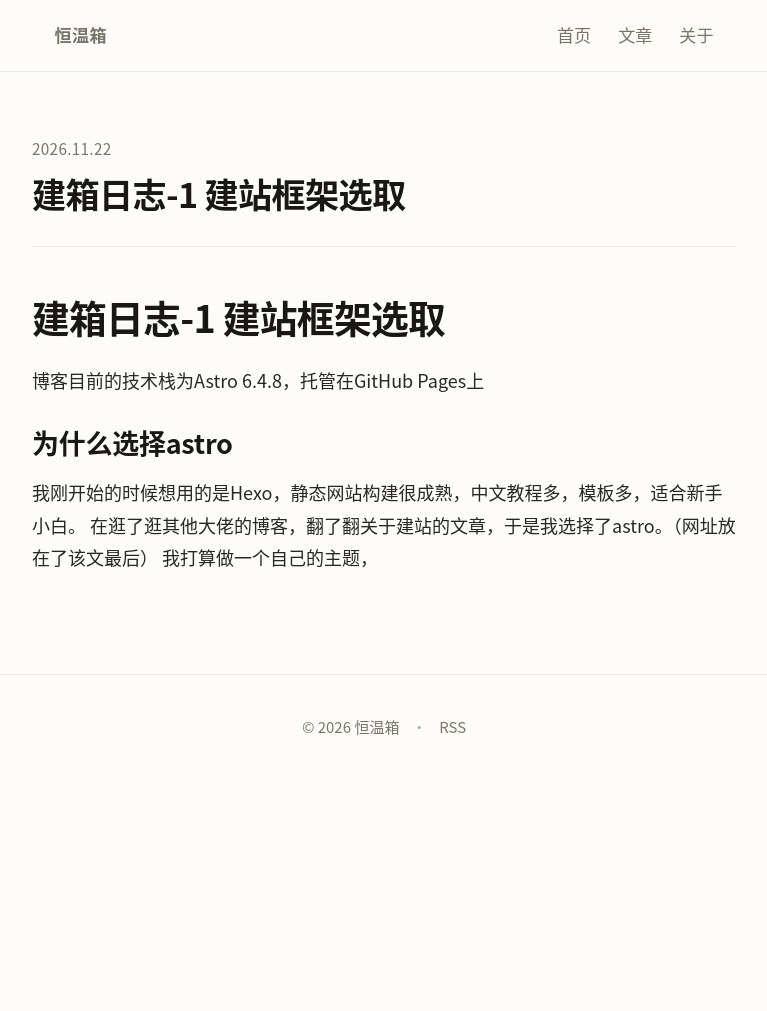
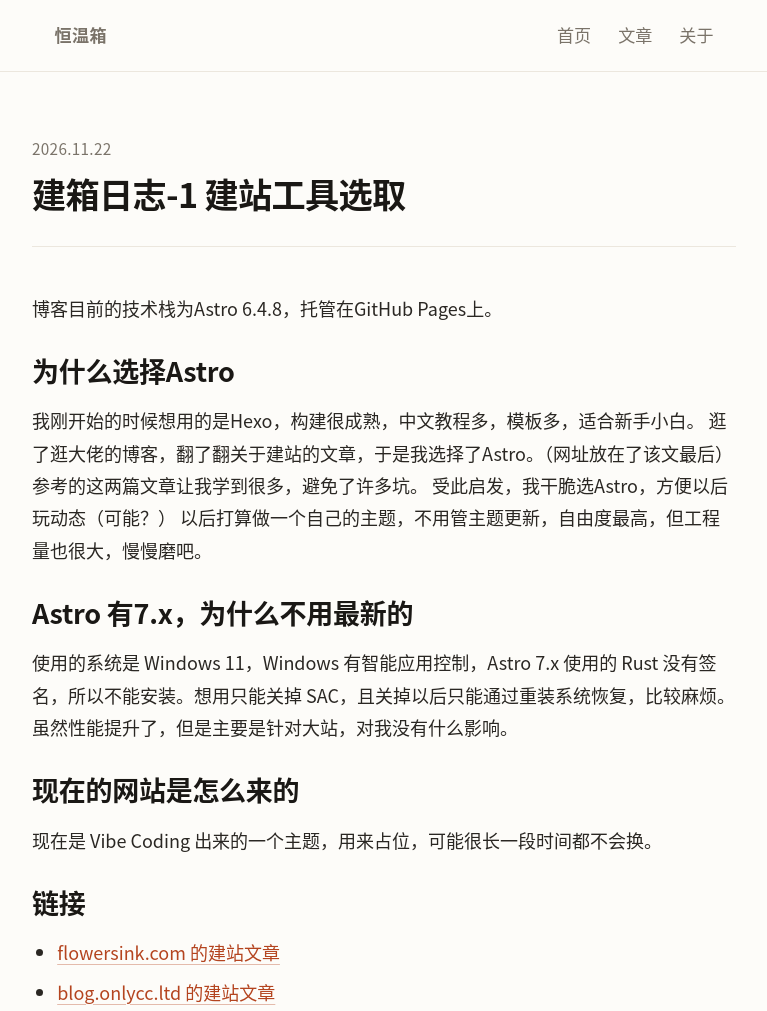
Before and after one commit to zx567878/dev-toolbox, an Astro site: page /posts/yuan-1 in a window 1280 px wide. Shown: the top 1011 px of the page, without its empty margins (256-1023 px from the left). Before the commit the page ends 800 px from the top, so only its background shows below. Built offline with nearby package versions, Linux system fonts and the light colour scheme; Astro itself is replaced by a stand-in of ours.

Commit message:
content: 两篇文章修正错别字、标点与句子结构
hello：标题改为《写在开始》，拆分长句，结尾补收束句
yuan-1：删正文重复 H1，补 description，修 Astor/Windows 11/Rust 拼写，
       半角逗号改全角，合并逗号结尾的三行，裸链接改列表

```diff
--- a/src/content/posts/hello.md
+++ b/src/content/posts/hello.md
@@ -1,13 +1,13 @@
 ---
-title: 第一次写博客
+title: 写在开始
 date: 2026-11-19 06:57:00
 description: 恒温箱开张：不定期更新一些我感兴趣的内容。
 tags:
   - 杂记
 ---
 
-你好，我是气温U。这是我的个人博客——恒温箱，会不定期更新一些我感兴趣的内容，分享给大家，博君一笑。
+你好，我是气温U。这是我的个人博客——恒温箱。我会不定期更新一些我感兴趣的内容，分享给你。
 
-至于为什么要建个人博客，原因：其一是想给未来的自己留点能回看的东西，其二是博客于我来说也蛮新奇，想尝试尝试。
+至于建这个博客的原因，其一是想给未来的自己留点能回看的东西，其二是博客对我来说蛮新奇。
 
-完
+好了，就先说到这吧。
--- a/src/content/posts/yuan-1.md
+++ b/src/content/posts/yuan-1.md
@@ -1,13 +1,21 @@
 ---
-title: 建箱日志-1 建站框架选取
+title: 建箱日志-1 建站工具选取
 date: 2026-11-22
+description: 从 Hexo 转向 Astro 的取舍，以及为什么不升到 7.x。
 ---
 
-# 建箱日志-1 建站框架选取
+博客目前的技术栈为Astro 6.4.8，托管在GitHub Pages上。
 
-博客目前的技术栈为Astro 6.4.8，托管在GitHub Pages上
-
-## 为什么选择astro
-我刚开始的时候想用的是Hexo，静态网站构建很成熟，中文教程多，模板多，适合新手小白。
-在逛了逛其他大佬的博客，翻了翻关于建站的文章，于是我选择了astro。（网址放在了该文最后）
-我打算做一个自己的主题，
+## 为什么选择Astro
+我刚开始的时候想用的是Hexo，构建很成熟，中文教程多，模板多，适合新手小白。
+逛了逛大佬的博客，翻了翻关于建站的文章，于是我选择了Astro。（网址放在了该文最后）
+参考的这两篇文章让我学到很多，避免了许多坑。
+受此启发，我干脆选Astro，方便以后玩动态（可能？）
+以后打算做一个自己的主题，不用管主题更新，自由度最高，但工程量也很大，慢慢磨吧。
+## Astro 有7.x，为什么不用最新的
+使用的系统是 Windows 11，Windows 有智能应用控制，Astro 7.x 使用的 Rust 没有签名，所以不能安装。想用只能关掉 SAC，且关掉以后只能通过重装系统恢复，比较麻烦。虽然性能提升了，但是主要是针对大站，对我没有什么影响。
+## 现在的网站是怎么来的
+现在是 Vibe Coding 出来的一个主题，用来占位，可能很长一段时间都不会换。
+## 链接
+- [flowersink.com 的建站文章](https://flowersink.com/blog/blog-detail/54)
+- [blog.onlycc.ltd 的建站文章](https://blog.onlycc.ltd/archives/gei-zijiding)
```
